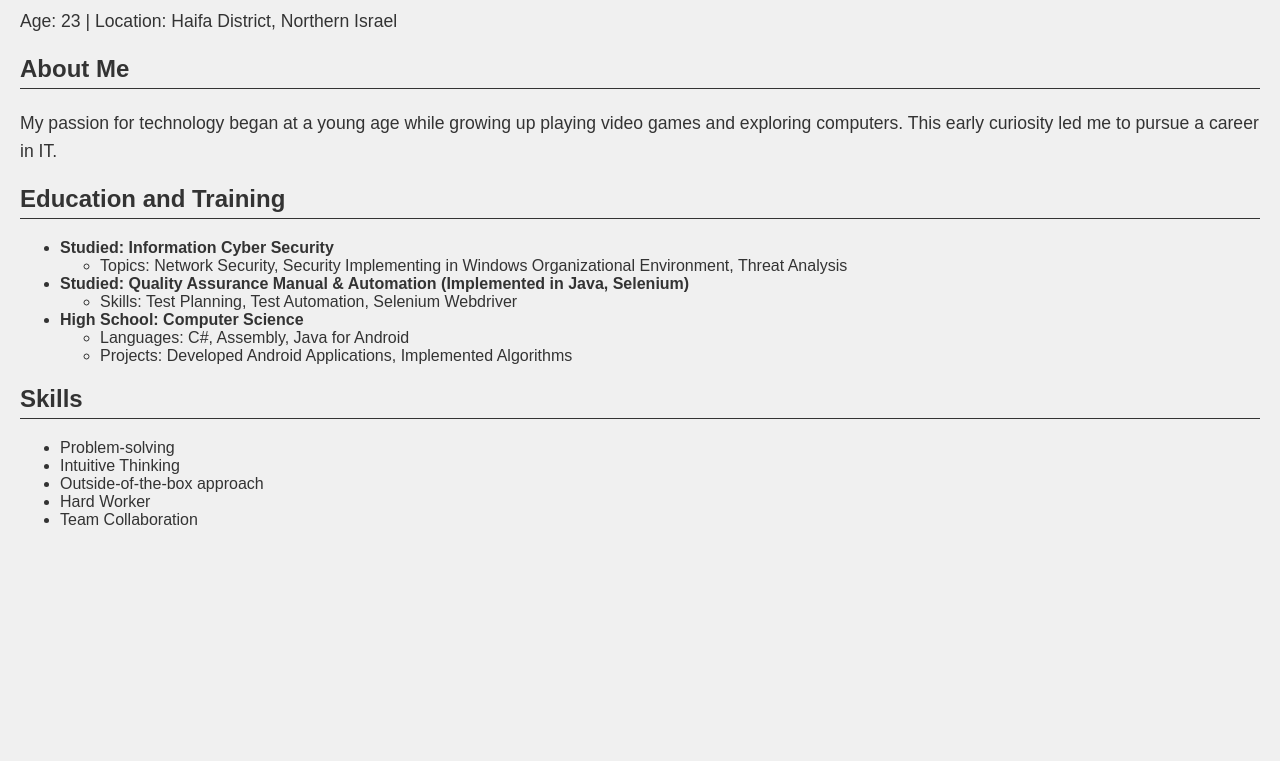
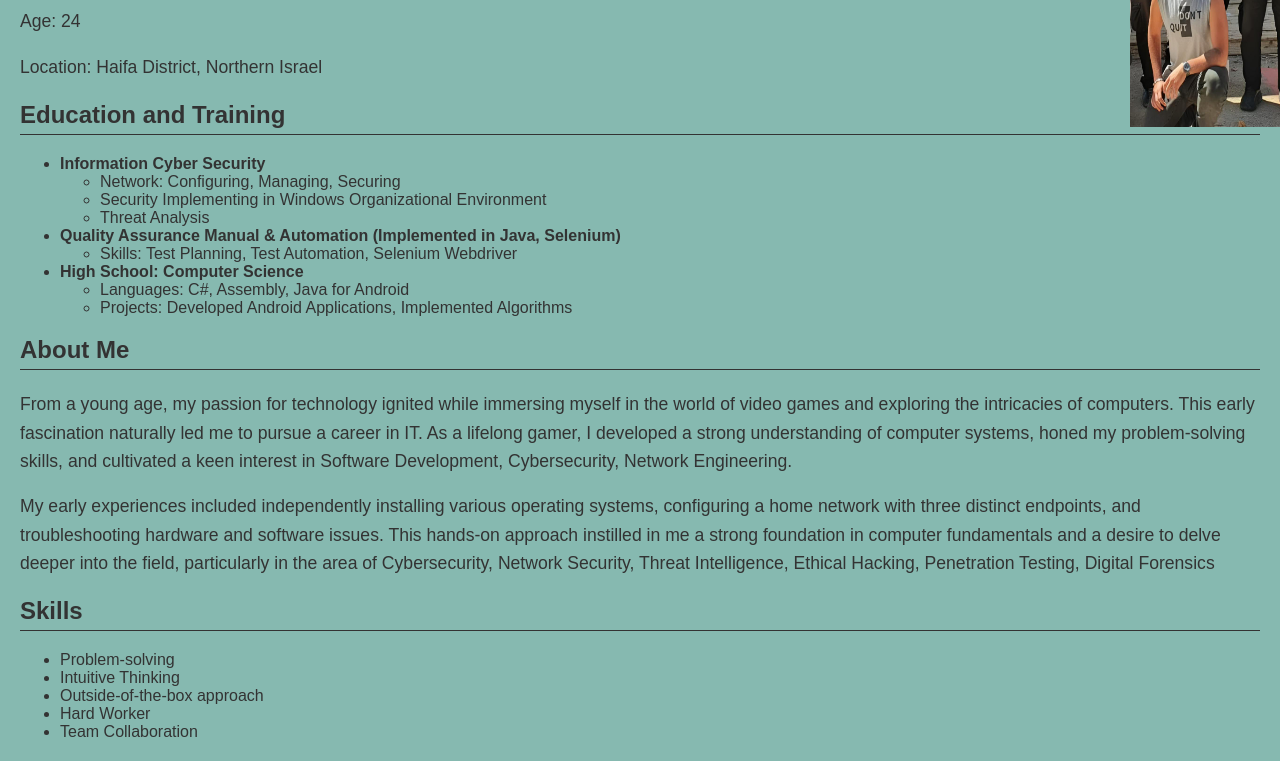
Before and after one commit to NameLessProg/NameLessProg.github.io, a plain HTML site: page index.html in a window 1280 px wide. Shown: the part 73-834 px from the top of the page. Before the commit the page ends 800 px from the top, so only its background shows below. Drawn offline with Linux system fonts and the light colour scheme.

Commit message:
Add files via upload

```diff
--- a/index.html
+++ b/index.html
@@ -3,49 +3,28 @@
 <head>
     <meta charset="UTF-8">
     <meta name="viewport" content="width=device-width, initial-scale=1.0">
+	<script src="site.js"></script>
+	<link rel="stylesheet" href="site.css">
+
     <title>Shaked Yitzhak - IT Intern</title>
-    <style>
-        body {
-            font-family: Arial, sans-serif;
-            background-color: #f0f0f0;
-            color: #333;
-            margin: 20px;
-        }
 
-        h1 {
-            color: #007bff;
-        }
-
-        p {
-            font-size: 1.1em;
-            line-height: 1.6;
-        }
-    </style>
 </head>
 <body>
     <h1>Shaked Yitzhak - NameLessProgg</h1>
-    <p>Age: 23 | Location: Haifa District, Northern Israel</p>
 
-    <h2>About Me</h2>
-    <p>
-        My passion for technology began at a young age while growing up playing video games and exploring computers. This early curiosity led me to pursue a career in IT.
-    </p>
-
-<style>
-    h2 {
-        border-bottom: 1px solid #333;
-        padding-bottom: 5px;
-    }
-</style>
+	<p id="age">
+    <p> Location: Haifa District, Northern Israel</p>
 
 <h2><strong>Education and Training</strong></h2>
     <ul>
-        <li><strong>Studied: Information Cyber Security</strong>
+        <li><strong>Information Cyber Security</strong>
             <ul>
-                <li>Topics: Network Security, Security Implementing in Windows Organizational Environment, Threat Analysis</li>
+                <li>Network: Configuring, Managing, Securing</li>
+                 <li>Security Implementing in Windows Organizational Environment</li>
+                 <li>Threat Analysis</li>
             </ul>
         </li>
-        <li><strong>Studied: Quality Assurance Manual & Automation (Implemented in Java, Selenium)</strong>
+        <li><strong>Quality Assurance Manual & Automation (Implemented in Java, Selenium)</strong>
             <ul>
                 <li>Skills: Test Planning, Test Automation, Selenium Webdriver</li>
             </ul>
@@ -58,6 +37,13 @@
         </li>
     </ul>
 
+<h2>About Me</h2>
+    <p>
+        From a young age, my passion for technology ignited while immersing myself in the world of video games and exploring the intricacies of computers. This early fascination naturally led me to pursue a career in IT. As a lifelong gamer, I developed a strong understanding of computer systems, honed my problem-solving skills, and cultivated a keen interest in Software Development, Cybersecurity, Network Engineering.
+</p>
+	<p>
+		My early experiences included independently installing various operating systems, configuring a home network with three distinct endpoints, and troubleshooting hardware and software issues. This hands-on approach instilled in me a strong foundation in computer fundamentals and a desire to delve deeper into the field, particularly in the area of Cybersecurity, Network Security, Threat Intelligence, Ethical Hacking, Penetration Testing, Digital Forensics
+</p>
 
     <h2>Skills</h2>
     <ul>
@@ -68,5 +54,6 @@
         <li>Team Collaboration</li>
     </ul>
     <script src="https://tryhackme.com/badge/1508106"></script>
+
 </body>
 </html>
--- /dev/null
+++ b/site.css
@@ -0,0 +1,25 @@
+
+body {
+       font-family: Arial, sans-serif;
+       background-color: #86b9b0;
+       color: #333;
+       margin: 20px;
+
+	background-image: url('me.jpg');
+	background-position: top right;
+
+
+	background-size: 150px 200px;
+	background-repeat: no-repeat;
+    }
+h1 {
+       color: #0d0b33;
+       }
+h2 {
+        border-bottom: 1px solid #333;
+        padding-bottom: 5px;
+    }
+p {
+       font-size: 1.1em;
+       line-height: 1.6;
+       }
--- /dev/null
+++ b/site.js
@@ -0,0 +1,19 @@
+ function calculateAge() {
+      // Get today's date
+      const today = new Date();
+
+      // Get your birthday (replace with your actual birthday)
+      const birthdate = new Date(2000, 5, 22); // Example: January 1, 2000
+
+      // Calculate age in milliseconds
+      let ageInMillis = today - birthdate;
+
+      // Convert milliseconds to years
+      const ageInYears = Math.floor(ageInMillis / (1000 * 60 * 60 * 24 * 365.25));
+
+      // Display the calculated age
+      document.getElementById("age").innerHTML = "Age: " + ageInYears;
+    }
+
+    // Call the function to calculate and display age on page load
+    window.onload = calculateAge;
```
Also changed, not shown: me.jpg (added).
